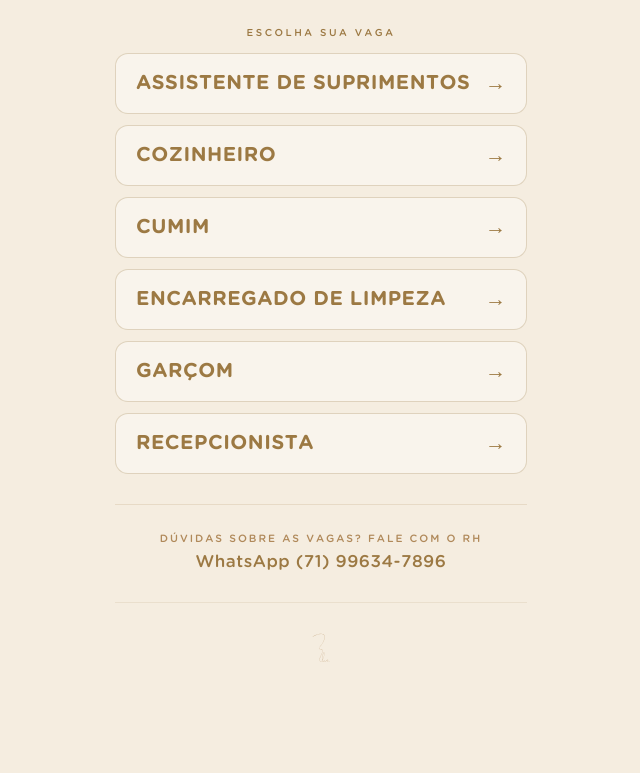
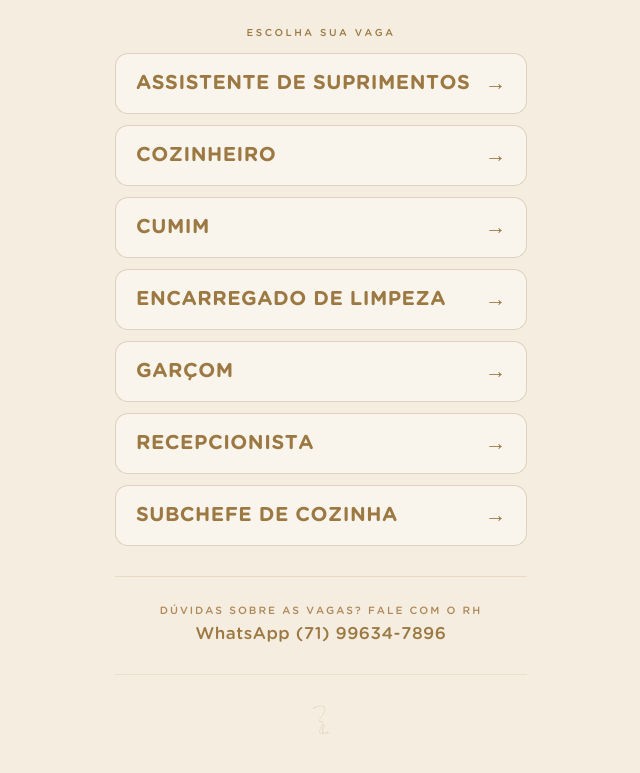
Before and after one commit to grupoa7/vagas-blue, a plain HTML site: page index.html in a window 1280 px wide. Shown: the part 459-1232 px from the top of the page, without its empty margins (319-959 px from the left). Before the commit the page ends 1174 px from the top, so only its background shows below. Drawn offline with Linux system fonts and the light colour scheme.

Commit message:
hub: + Subchefe de Cozinha (7 vagas, ordem alfabetica)

```diff
--- a/index.html
+++ b/index.html
@@ -89,6 +89,10 @@
         <span class="cargo">RECEPCIONISTA</span>
         <span class="arrow">&rarr;</span>
       </a>
+      <a class="vaga" href="detalhes-vaga-subchefe-cozinha.html">
+        <span class="cargo">SUBCHEFE DE COZINHA</span>
+        <span class="arrow">&rarr;</span>
+      </a>
 
   </div>
 
```
